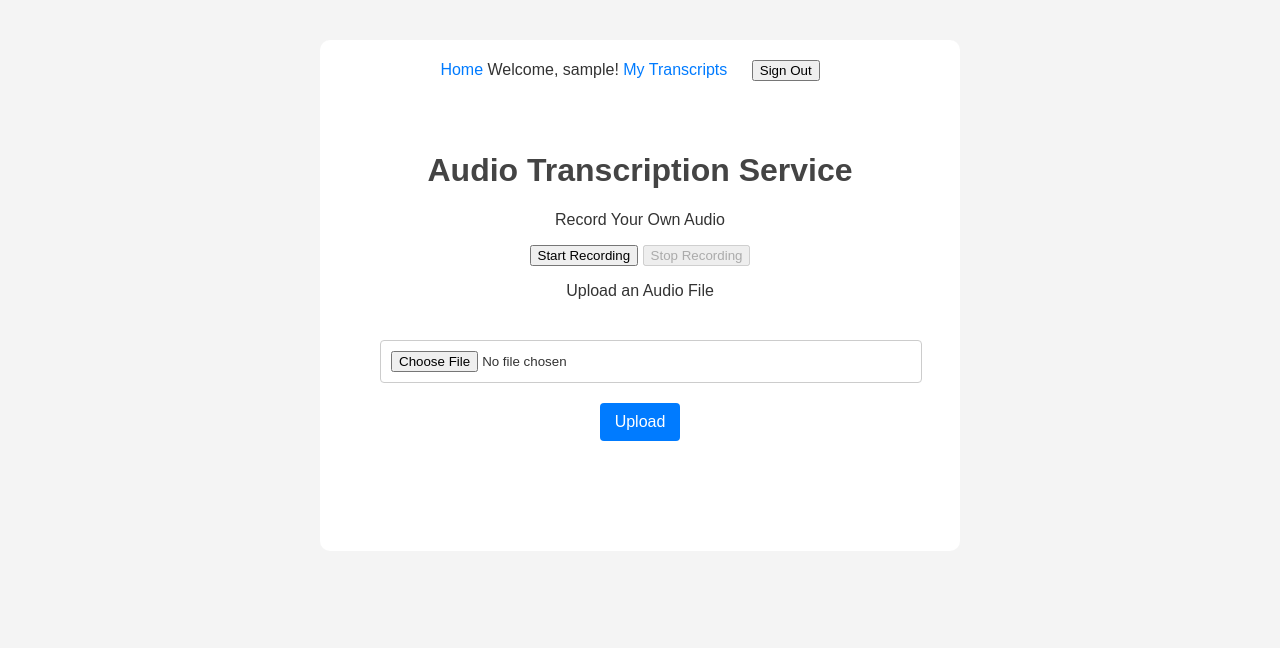
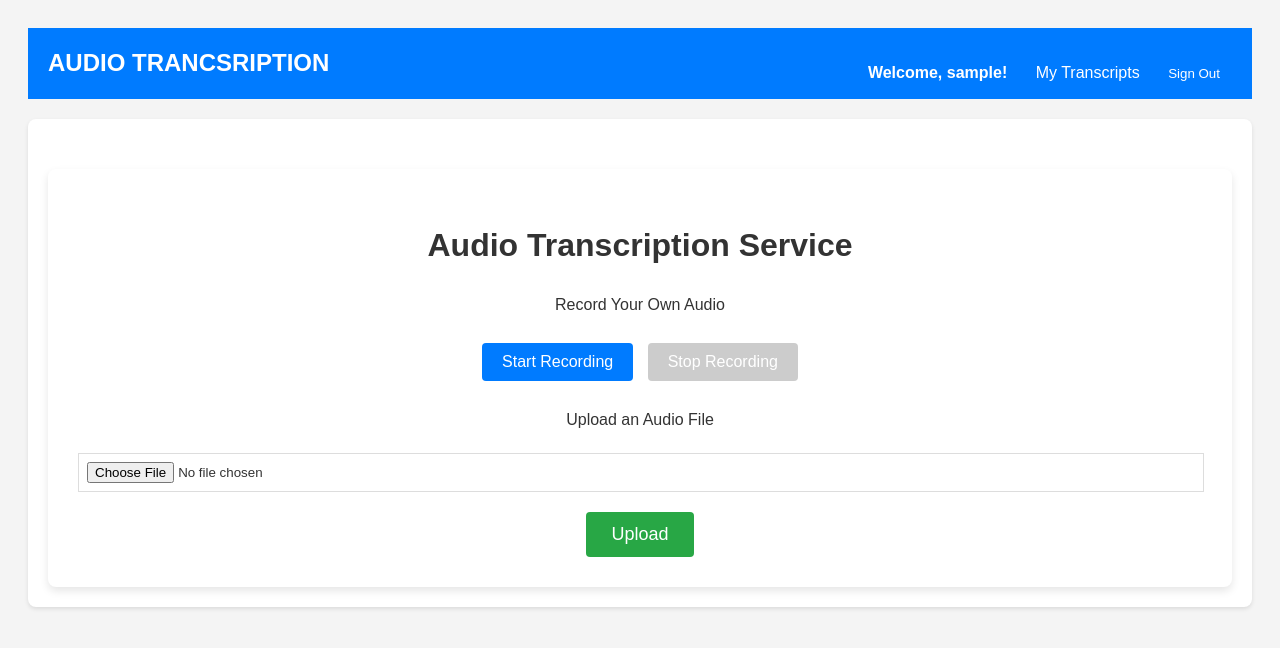
Before and after one commit to software-students-fall2023/4-containerized-app-exercise-m5-competition, a Flask app: page / in a window 1280 px wide. Shown: the top 648 px of the page. Run offline with Flask 3, Linux system fonts and the light colour scheme; the visitor is signed in with stand-in values (Sample User, id 1).

Commit message:
style change

```diff
--- a/web-app/static/styles.css
+++ b/web-app/static/styles.css
@@ -1,17 +1,23 @@
-/* Base Styles */
 body {
-    font-family: Arial, sans-serif;
-    margin: 40px;
+	line-height: 1;
+}
+
+ol, ul {
+	list-style: none;
+}
+
+/* Set base font and background */
+body {
+    font-family: 'Arial', sans-serif;
     background-color: #f4f4f4;
     color: #333;
+    line-height: 1.6;
+    padding: 20px;
 }
 
-h1, h2 {
-    color: #444;
-}
-
+/* Link Styles */
 a {
-    color: #007BFF;
+    color: #007bff;
     text-decoration: none;
 }
 
@@ -19,16 +25,225 @@ a:hover {
     text-decoration: underline;
 }
 
-/* Table Styling */
+/* Navigation Styles */
+.navbar {
+    background-color: #007bff;
+    color: #ffffff;
+    padding: 10px 20px;
+    display: flex;
+    justify-content: space-between;
+    align-items: center;
+}
+
+.nav-logo a {
+    color: #ffffff;
+    font-weight: bold;
+    font-size: 24px;
+    text-transform: uppercase;
+}
+
+.nav-links a, .user-welcome, .btn-signout {
+    color: #ffffff;
+    padding: 8px 12px;
+    border-radius: 4px;
+    transition: background-color 0.3s, color 0.3s;
+}
+
+.nav-links a:hover, .btn-signout:hover {
+    background-color: #0056b3;
+    color: #ffffff;
+    text-decoration: none;
+}
+
+.user-welcome {
+    font-weight: bold;
+}
+
+.signout-form {
+    display: inline-block;
+}
+
+.btn-signout {
+    background: none;
+    border: none;
+    cursor: pointer;
+}
+
+/* Main container */
+.main-container {
+    background-color: #ffffff;
+    padding: 20px;
+    margin-top: 20px;
+    border-radius: 8px;
+    box-shadow: 0 2px 4px rgba(0, 0, 0, 0.1);
+}
+
+/* Typography */
+h1 {
+    color: #333;
+    margin-bottom: 1em;
+}
+
+/* Form and button styles */
+form {
+    margin-top: 20px;
+}
+
+input[type="file"] {
+    width: 100%;
+    margin-bottom: 1em;
+}
+
+.submit-btn {
+    background-color: #28a745;
+    color: #ffffff;
+    padding: 10px 20px;
+    border: none;
+    border-radius: 4px;
+    cursor: pointer;
+    font-size: 16px;
+}
+
+.submit-btn:hover {
+    background-color: #218838;
+}
+
+/* Error message styles */
+.error {
+    color: #dc3545;
+    background-color: #f8d7da;
+    padding: 10px;
+    margin-top: 20px;
+    border-radius: 4px;
+}
+
+/* Audio capture styles */
+.audio-capture-container button {
+    background-color: #007bff;
+    color: #ffffff;
+    padding: 10px 20px;
+    border: none;
+    border-radius: 4px;
+    cursor: pointer;
+    font-size: 16px;
+    margin-right: 10px;
+}
+
+.audio-capture-container button:disabled {
+    background-color: #cccccc;
+}
+
+.audio-capture-container button:hover:not(:disabled) {
+    background-color: #0056b3;
+}
+
+/* Upload Container */
+.upload-container {
+    background-color: #fff;
+    padding: 30px;
+    border-radius: 8px;
+    box-shadow: 0 4px 8px rgba(0, 0, 0, 0.1);
+    margin-top: 30px;
+    text-align: center;
+}
+
+.upload-container h1 {
+    color: #333;
+    margin-bottom: 20px;
+}
+
+/* Audio Capture Buttons */
+.audio-capture-container button {
+    background-color: #007bff;
+    color: white;
+    border: none;
+    border-radius: 4px;
+    padding: 10px 20px;
+    margin: 10px 5px;
+    cursor: pointer;
+    font-size: 16px;
+}
+
+.audio-capture-container button:disabled {
+    background-color: #cccccc;
+}
+
+.audio-capture-container button:not(:disabled):hover {
+    background-color: #0056b3;
+}
+
+/* File Input and Upload Button */
+input[type='file'] {
+    border: 1px solid #ddd;
+    padding: 8px;
+    margin-bottom: 20px;
+    width: calc(100% - 16px); /* Adjust for padding */
+}
+
+/* Submit Button */
+.submit-btn {
+    background-color: #28a745;
+    color: #fff;
+    padding: 12px 25px;
+    border: none;
+    border-radius: 4px;
+    cursor: pointer;
+    font-size: 18px;
+}
+
+.submit-btn:hover {
+    background-color: #218838;
+}
+
+/* Error Message */
+.error {
+    color: #dc3545;
+    background-color: #f8d7da;
+    padding: 10px;
+    margin-top: 20px;
+    border-radius: 4px;
+    display: inline-block;
+    width: 100%;
+    text-align: center;
+}
+
+/* Form Elements */
+form h2 {
+    margin-bottom: 5px;
+    color: #333;
+}
+
+input[type='text'],
+input[type='password'] {
+    width: calc(100% - 22px); /* Adjust for padding and border */
+    padding: 10px;
+    margin-bottom: 20px;
+    border: 1px solid #ddd;
+    border-radius: 4px;
+}
+
+input[type='text']:focus,
+input[type='password']:focus {
+    outline: none;
+    border-color: #80bdff;
+    box-shadow: 0 0 0 0.2rem rgba(0, 123, 255, 0.25);
+}
+
+/* Adjusting margins for form elements */
+form div {
+    margin-bottom: 20px;
+}
+
+/* Table Styles for Transcript History */
 .transcripts-table {
     width: 100%;
     border-collapse: collapse;
-    margin: 20px 0;
+    margin: 20px auto; /* Center the table */
 }
 
 .transcripts-table th, .transcripts-table td {
     border: 1px solid #ddd;
-    padding: 8px;
+    padding: 10px;
     text-align: left;
 }
 
@@ -37,108 +252,60 @@ a:hover {
     color: #333;
 }
 
+.transcripts-table td {
+    background-color: #fff;
+}
+
 .transcript-row:nth-child(odd) {
     background-color: #f9f9f9;
 }
 
-.transcript-row:hover {
-    background-color: #e9e9e9;
+.transcripts-table th:nth-child(3), .transcripts-table td:nth-child(3) {
+    min-width: 300px; /* Minimum width for the Audio column */
 }
 
-.audio-player {
-    margin-top: 10px;
+.transcripts-table audio {
+    width: 100%; /* Make audio controls stretch to the full width of the cell */
 }
 
-
-/* Notifications */
-.flashes p {
-    background-color: #f8d7da;
-    border: 1px solid #f5c6cb;
-    padding: 10px;
-    border-radius: 4px;
-    margin: 20px 0;
-    text-align: center;
-    display: flex;
-    align-items: center;
-    justify-content: center;
+/* Additional alignment for audio table on smaller screens */
+@media (max-width: 768px) {
+    .transcripts-table, .transcripts-table thead, .transcripts-table tbody, .transcripts-table th, .transcripts-table td, .transcripts-table tr {
+        display: block;
     }
 
-/* Form Styling */
-form {
-    background-color: #fff;
-    padding: 20px;
-    border-radius: 4px;
-    margin-bottom: 20px;
+    .transcripts-table thead tr {
+        position: absolute;
+        top: -9999px;
+        left: -9999px;
     }
 
-label {
-    display: block;
-    margin-bottom: 8px;
+    .transcripts-table tr {
+        margin-bottom: 10px;
     }
 
-input[type="text"], input[type="password"], input[type="email"], input[type='file'] {
-    padding: 10px;
-    border: 1px solid #ccc;
-    border-radius: 4px;
-    width: 100%;
-    margin-bottom: 20px;
+    .transcripts-table td {
+        /* Make table cells look like rows on small screens */
+        border: none;
+        position: relative;
+        padding-left: 50%;
+        text-align: right;
     }
 
-input[type="radio"] {
-    margin-right: 5px;
-}
-
-input[type="submit"], button.submit-btn, .back-btn {
-    background-color: #007BFF;
-    color: #fff;
-    padding: 10px 15px;
-    border: none;
-    border-radius: 4px;
-    cursor: pointer;
-    transition: background-color 0.3s;
-    font-size: 16px;
-    text-decoration: none;
-
-}
-
-input[type="submit"]:hover, button.submit-btn:hover, .back-btn:hover {
-    background-color: #0056b3;
-}
-
-/* Container Styling */
-.container, .upload-container, .response-container {
-    max-width: 600px;
-    margin: 30px auto;
-    background-color: #fff;
-    padding: 20px;
-    border-radius: 10px;
-    text-align: center;
-}
-
-/* Response Message and Error Styling */
-#response-message, .error {
-    color: #28a745;
-    margin: 20px 0;
-}
-
-.error {
-    color: red;
+    .transcripts-table td:before {
+        /* Add a pseudo-element for the label */
+        position: absolute;
+        top: 12px;
+        left: 10px;
+        width: 45%;
+        padding-right: 10px;
+        white-space: nowrap;
+        text-align: left;
         font-weight: bold;
     }
 
-/* Back Button Specific Styling */
-.back-btn {
-    background-color: #4CAF50;
+    /* Label the data */
+    .transcripts-table td:nth-of-type(1):before { content: "Transcript"; }
+    .transcripts-table td:nth-of-type(2):before { content: "Sentiment"; }
+    .transcripts-table td:nth-of-type(3):before { content: "Audio"; }
 }
-
-/* Status Code and Response Content Styling */
-.status-code, .response-content {
-    color: #333;
-    margin-bottom: 20px;
-}
-
-.response-content {
-    background-color: #f8f8f8;
-    padding: 15px;
-    border-radius: 5px;
-}
--- a/web-app/templates/base.html
+++ b/web-app/templates/base.html
@@ -5,22 +5,26 @@
   <link rel="stylesheet" href="{{ url_for('static', filename='styles.css') }}" />
 </head>
 <body>
-  <div class="container">
-    <nav>
-      <a href="/">Home</a>
+  <header>
+    <nav class="navbar">
+      <div class="nav-logo"><a href="/">audio trancsription</a></div>
+      <div class="nav-links">
         {% if session.logged_in %}
-        <span>Welcome, {{ session.user.username }}!</span>
+          <span class="user-welcome">Welcome, {{ session.user.username }}!</span>
           <a href="/transcripts">My Transcripts</a>
-        <form method="POST" action="/user/signout" style="display: inline;">
-          <button type="submit">Sign Out</button>
+          <form method="POST" action="/user/signout" class="signout-form">
+            <button type="submit" class="btn btn-signout">Sign Out</button>
           </form>
         {% else %}
           <a href="/login">Log In</a>
           <a href="/signup">Sign Up</a>
         {% endif %}
+      </div>
     </nav>
-    <main>{% block container %}{% endblock %}</main>
-  </div>
+  </header>
+  <main class="main-container">
+    {% block container %}{% endblock %}
+  </main>
   {% block scripts %}
   {% endblock scripts %}
 </body>
```
Lines whose indentation alone changed are shown as unchanged.
